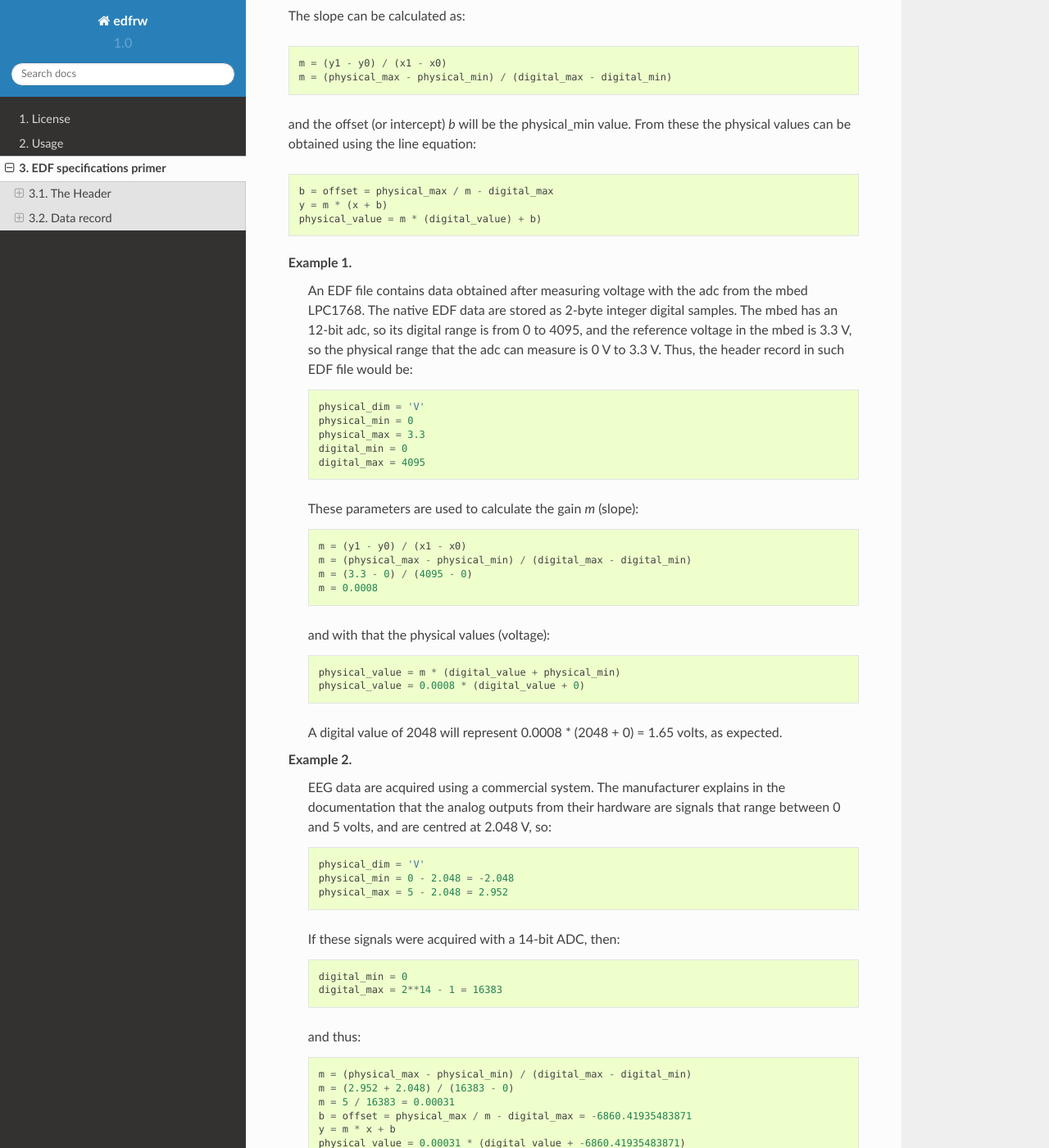
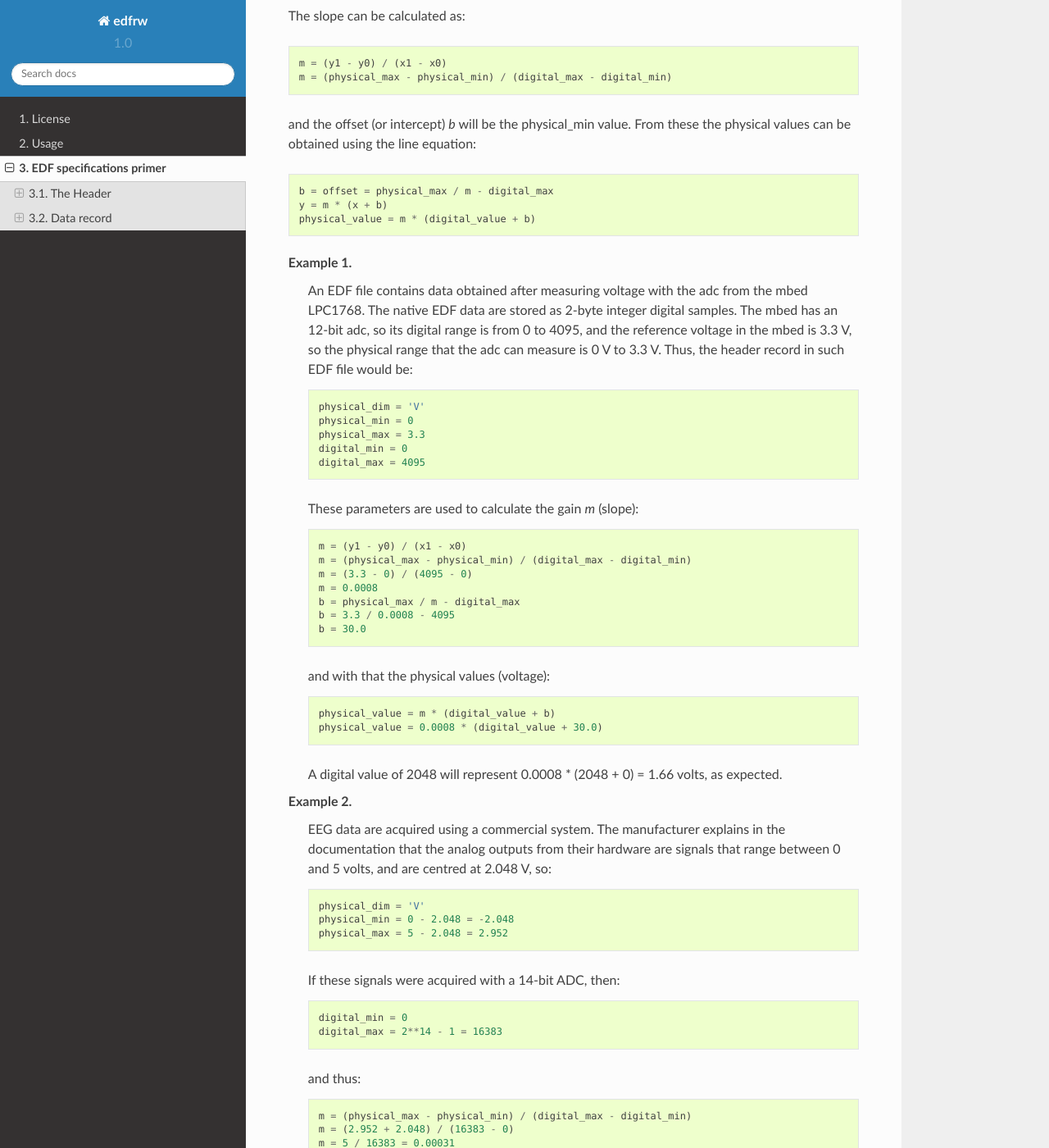
Before and after one commit to antgon/edfrw, a Sphinx documentation site: the page built from docs/specifications.rst, in a window 1280 px wide and 1400 px high, scrolled down 3382 px. Shown: the whole window at 82% size. Built offline with Sphinx 7.4.7 and the Read the Docs theme 2.0.0, drawn with Linux system fonts in a browser that asks for light colours.

Commit message:
Update specifications.rst

```diff
--- a/docs/specifications.rst
+++ b/docs/specifications.rst
@@ -204,7 +204,7 @@ these the physical values can be obtained using  the line equation::
 
     b = offset = physical_max / m - digital_max
     y = m * (x + b)
-    physical_value = m * (digital_value) + b)
+    physical_value = m * (digital_value + b)
 
 Example 1.
     An EDF file contains data obtained after measuring voltage with the
@@ -226,13 +226,16 @@ Example 1.
         m = (physical_max - physical_min) / (digital_max - digital_min)
         m = (3.3 - 0) / (4095 - 0)
         m = 0.0008
+        b = physical_max / m - digital_max
+        b = 3.3 / 0.0008 - 4095
+        b = 30.0
 
     and with that the physical values (voltage)::
 
-        physical_value = m * (digital_value + physical_min)
-        physical_value = 0.0008 * (digital_value + 0)
+        physical_value = m * (digital_value + b)
+        physical_value = 0.0008 * (digital_value + 30.0)
 
-    A digital value of 2048 will represent 0.0008 * (2048 + 0) = 1.65
+    A digital value of 2048 will represent 0.0008 * (2048 + 0) = 1.66
     volts, as expected.
 
 Example 2.
```
